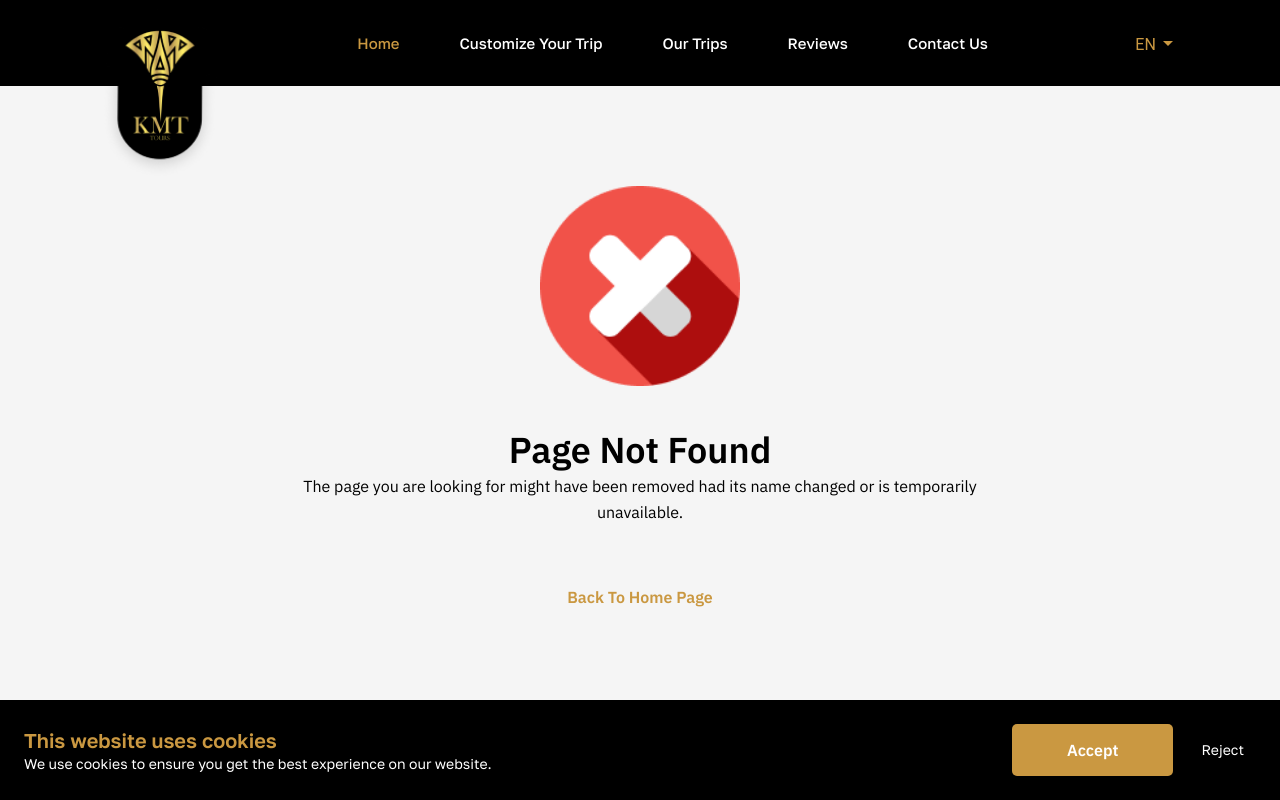
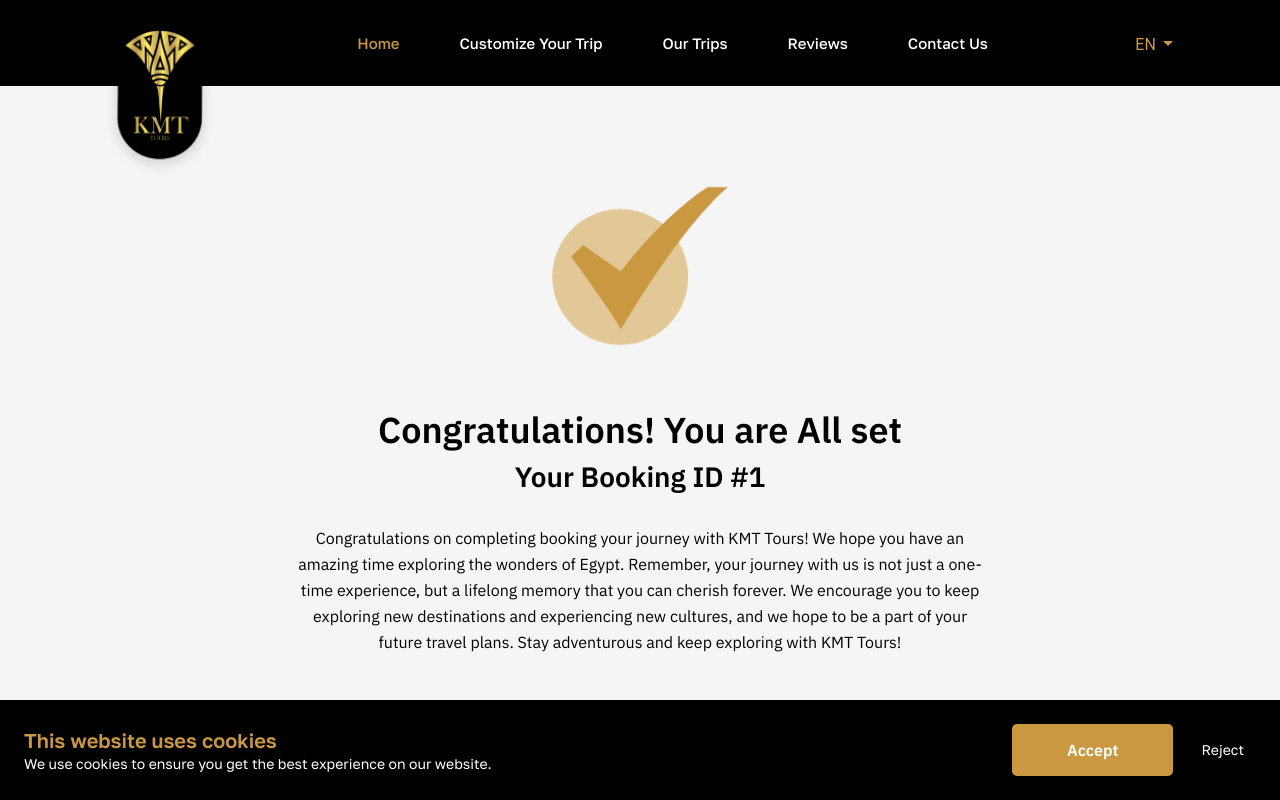
Before and after one commit to sofa5060/KMT, a React (Create React App) app: page /thankyou/1 in a window 1280 px wide. Shown: the top 800 px of the page. Built offline with nearby package versions, Linux system fonts and the light colour scheme; no server answers.

Commit message:
Made Thankyou Page

```diff
--- a/src/App.jsx
+++ b/src/App.jsx
@@ -29,6 +29,7 @@ const Aboutpage = React.lazy(() => import("./pages/AboutPage/Aboutpage"));
 const Messagepage = React.lazy(() =>
   import("./components/MessagePage/Messagepage")
 );
+const BookedPage = React.lazy(() => import("./pages/BookedPage/BookedPage"));
 
 const App = () => {
   const [currPage, setCurrPage] = useState("home");
@@ -79,6 +80,9 @@ const App = () => {
                         <Route path="/terms">
                           <TermsAndConditions setCurrPage={setCurrPage} />
                         </Route>
+                        <Route path="/thankyou/:orderID">
+                          <BookedPage />
+                        </Route>
                         <Route path="*">
                           <Messagepage type="page404" />
                         </Route>
--- a/src/components/Paypal/Paypal.jsx
+++ b/src/components/Paypal/Paypal.jsx
@@ -10,6 +10,7 @@ import "./Paypal.css";
 import { CheckoutContext } from "../../context/CheckoutContextProvider";
 import { AlertContext } from "../../context/AlertContextProvider";
 import { CircularProgress } from "@mui/material";
+import { useHistory } from "react-router-dom";
 
 const Wrapper = ({
   FUNDING_SOURCES,
@@ -31,6 +32,7 @@ const Wrapper = ({
   englishTitle,
 }) => {
   const [{ isPending }] = usePayPalScriptReducer();
+  const history = useHistory();
 
   console.log(englishAddOns);
 
@@ -120,6 +122,7 @@ const Wrapper = ({
                   finishCheckout();
                   showAlert("success", "Payment Successful");
                   clearCheckoutContext();
+                  history.replace(`/thankyou/${data.orderID}`);
                 }
               } catch (error) {
                 showAlert("error", "Something went wrong. Please try again");
--- /dev/null
+++ b/src/pages/BookedPage/BookedPage.jsx
@@ -0,0 +1,13 @@
+import { useParams } from "react-router-dom/cjs/react-router-dom";
+import Messagepage from "../../components/MessagePage/Messagepage";
+
+const BookedPage = () => {
+  const { orderID } = useParams();
+
+  return (
+    <div className="mt-20">
+      <Messagepage type="paymentSuccess" orderID={orderID} />
+    </div>
+  );
+};
+export default BookedPage;
--- a/src/pages/CheckoutPage/Checkoutpage.jsx
+++ b/src/pages/CheckoutPage/Checkoutpage.jsx
@@ -140,9 +140,9 @@ export default function Checkoutpage({ setCurrPage }) {
                 </div>
               </React.Fragment>
             )}
-            {activeStep === 3 && (
+            {/* {activeStep === 3 && (
               <Messagepage type="paymentSuccess" orderID={orderID} />
-            )}
+            )} */}
           </div>
         </div>
       </div>
```
